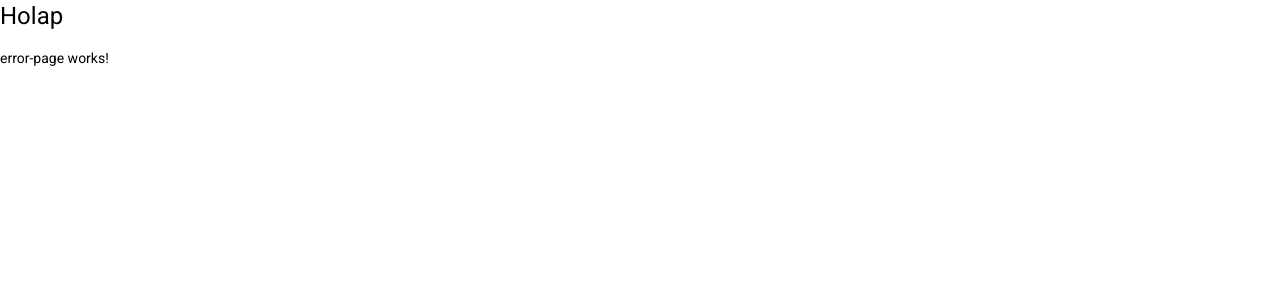
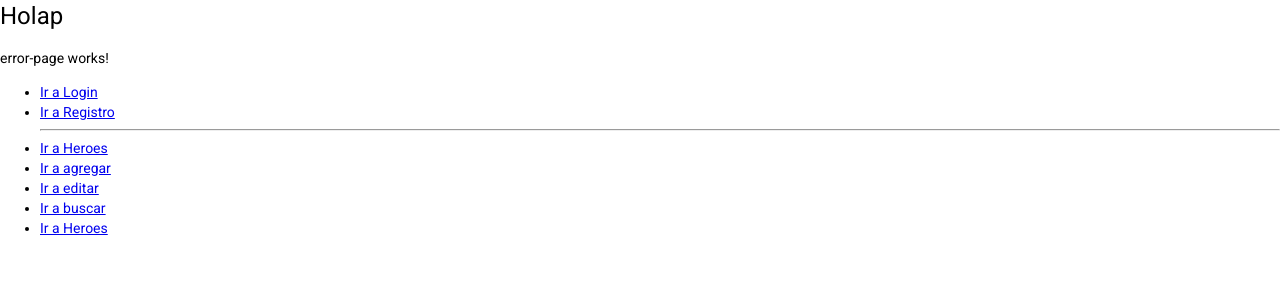
Before and after one commit to lelequinter/05-heroesApp, an Angular app: page /404 in a window 1280 px wide. Shown: the top 300 px of the page. Built offline with nearby package versions, Linux system fonts and the light colour scheme.

Commit message:
Tarea - Rutas Hijas de Héroes

```diff
--- a/src/app/app-routing.module.ts
+++ b/src/app/app-routing.module.ts
@@ -7,6 +7,10 @@ const routes: Routes = [
   {
     path: 'auth',
     loadChildren: () => import('./auth/auth.module').then(m => m.AuthModule)
+  },
+  {
+    path: 'heroes',
+    loadChildren: () => import('./heroes/heroes.module').then(m => m.HeroesModule)
   },
   {
     path: '404',
--- a/src/app/heroes/heroes.module.ts
+++ b/src/app/heroes/heroes.module.ts
@@ -5,6 +5,7 @@ import { BuscarComponent } from './pages/buscar/buscar.component';
 import { HeroeComponent } from './pages/heroe/heroe.component';
 import { HomeComponent } from './pages/home/home.component';
 import { ListadoComponent } from './pages/listado/listado.component';
+import { HeroesRoutingModule } from './heroes-routing.module';
 
 
 
@@ -17,7 +18,8 @@ import { ListadoComponent } from './pages/listado/listado.component';
     ListadoComponent
   ],
   imports: [
-    CommonModule
+    CommonModule,
+    HeroesRoutingModule
   ]
 })
 export class HeroesModule { }
--- a/src/app/shared/error-page/error-page.component.html
+++ b/src/app/shared/error-page/error-page.component.html
@@ -1 +1,12 @@
 <p>error-page works!</p>
+
+<ul>
+  <li><a routerLink="/auth/login">Ir a Login</a></li>
+  <li><a routerLink="/auth/registro">Ir a Registro</a></li>
+  <hr />
+  <li><a routerLink="/heroes/listado">Ir a Heroes</a></li>
+  <li><a routerLink="/heroes/agregar">Ir a agregar</a></li>
+  <li><a routerLink="/heroes/editar/abc">Ir a editar</a></li>
+  <li><a routerLink="/heroes/buscar">Ir a buscar</a></li>
+  <li><a routerLink="/heroes/abc">Ir a Heroes</a></li>
+</ul>
--- a/src/app/shared/error-page/error-page.component.ts
+++ b/src/app/shared/error-page/error-page.component.ts
@@ -3,7 +3,7 @@ import { Component, OnInit } from '@angular/core';
 @Component({
   selector: 'app-error-page',
   templateUrl: './error-page.component.html',
-  styleUrls: ['./error-page.component.css']
+  styleUrls: []
 })
 export class ErrorPageComponent implements OnInit {
 
```
Also changed, not shown: src/app/heroes/heroes-routing.module.ts (added, +48 -0 lines), src/app/shared/error-page/error-page.component.css (deleted), 1 other file (tests, documents, lock files or other folders).
